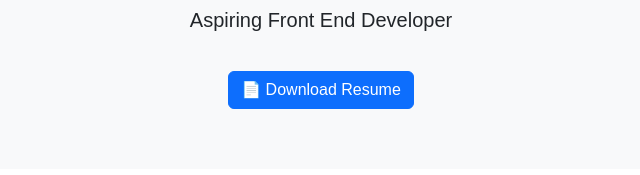
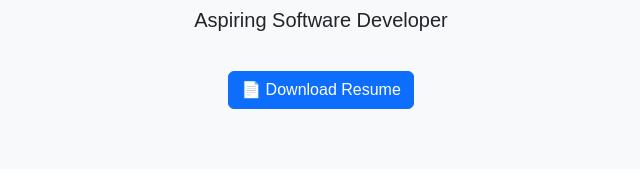
Before and after one commit to Geet-04/-My-Portfolio-, a website: page index.html in a window 1280 px wide. Shown: the part 186-361 px from the top of the page, 319-959 px from the left. Drawn offline with nearby package versions, Linux system fonts and the light colour scheme.

Commit message:
update profile

```diff
--- a/index.html
+++ b/index.html
@@ -21,7 +21,7 @@
   <section class="hero">
     <div class="container">
       <h1 class="display-4">Geetanjali Sahu</h1>
-      <p class="lead">Aspiring Front End Developer</p>
+      <p class="lead">Aspiring Software Developer</p>
       <a href="files/Geetanjal_ Resume.pdf" class="btn btn-primary resume-btn" download>📄 Download Resume</a>
     </div>
   </section>
```
